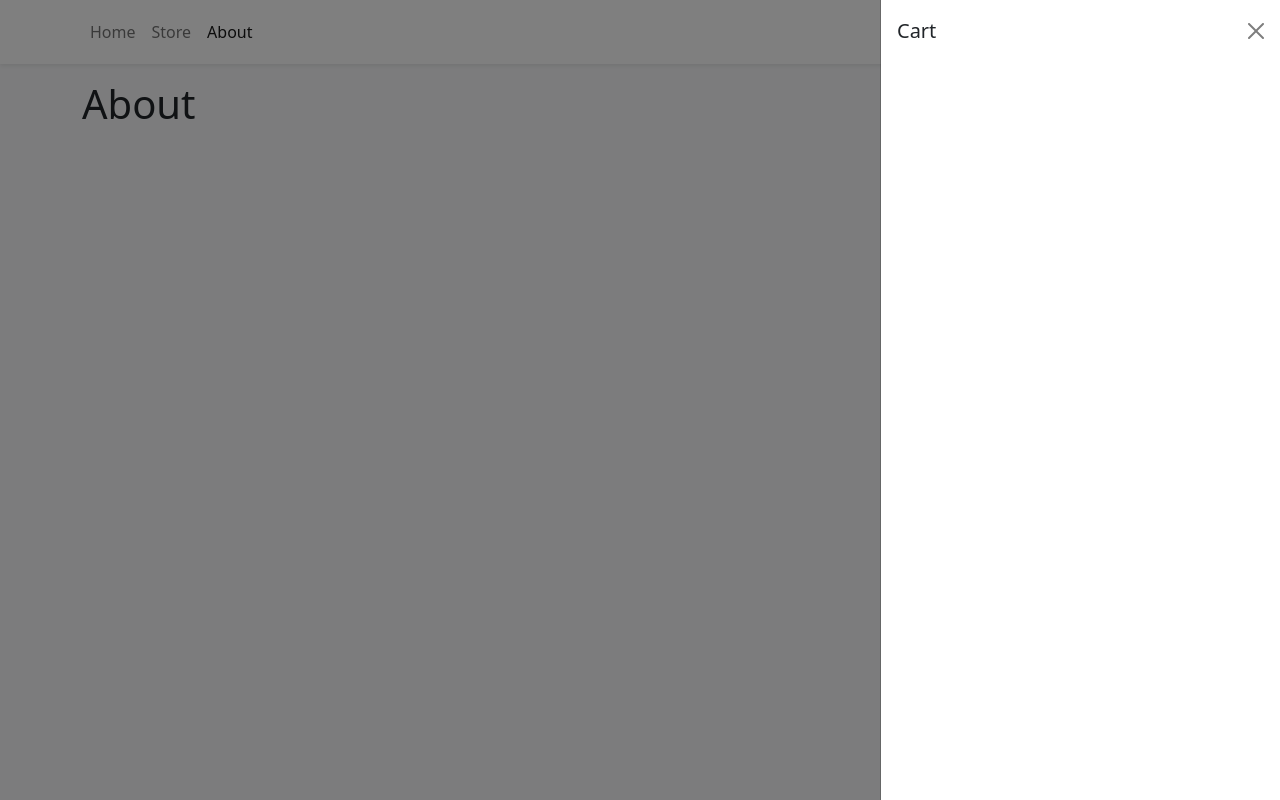
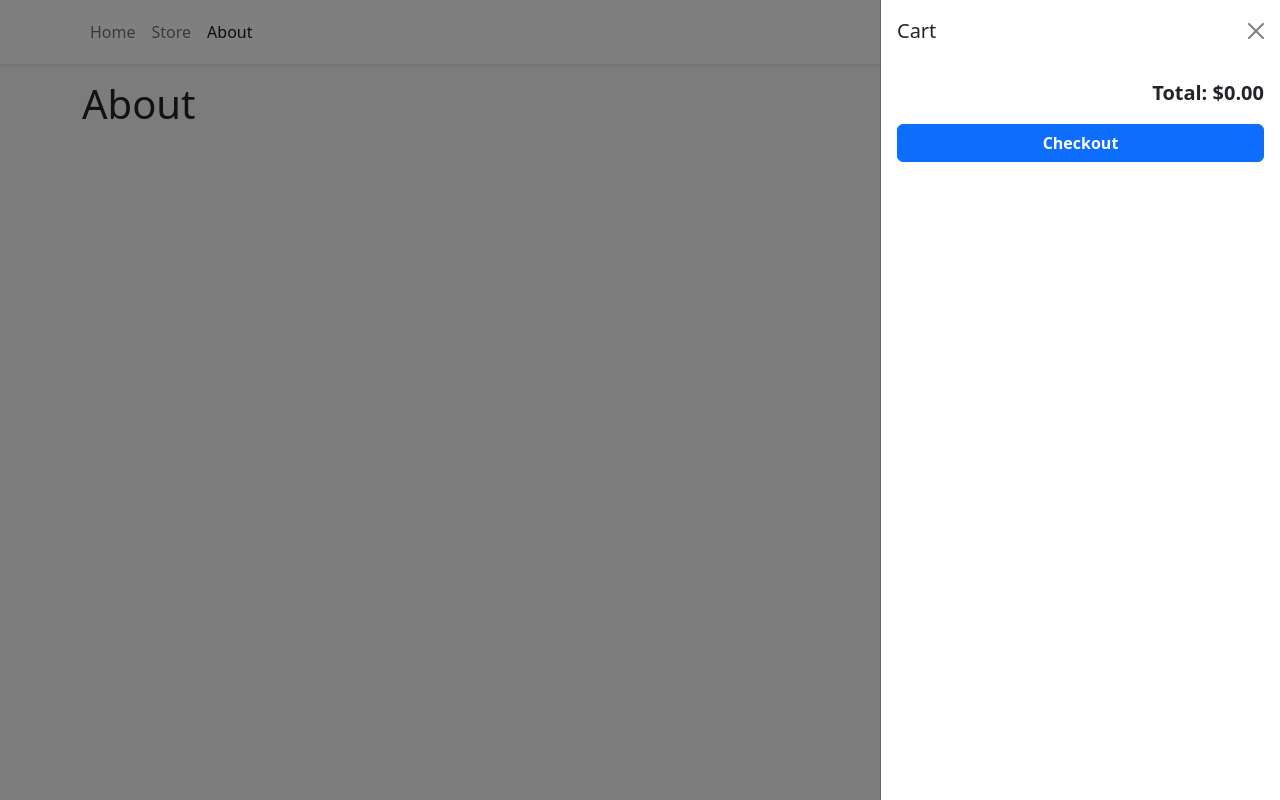
Before and after one commit to mynhinguyentruong/shopping-cart-ts, a React (Vite) app: page /about in a window 1280 px wide. Built offline with nearby package versions, Linux system fonts and the light colour scheme.

Commit message:
Calculate total

```diff
--- a/src/components/CartItem.tsx
+++ b/src/components/CartItem.tsx
@@ -14,7 +14,8 @@ type CartItemProps = {
 export function CartItem({ id, quantity}: CartItemProps) {
 
   const { removeFromCart } = useShoppingCart()
-  const item = storeItems.find(i => i.id === id) || null
+  const item = storeItems.find(i => i.id === id)
+  if (item == null) return null
 
   return (
     <Stack direction="horizontal" gap={2} className="d-flex align-items-center">
--- a/src/components/ShoppingCart.tsx
+++ b/src/components/ShoppingCart.tsx
@@ -1,13 +1,26 @@
-import { Offcanvas, Stack } from "react-bootstrap";
+import { Offcanvas, Stack, Button } from "react-bootstrap";
 
 import { useShoppingCart } from "../context/ShoppingCartContext";
+import { useState, useEffect } from 'react'
 
 import { CartItem } from '../components/CartItem'
+
+import storeItems from '../data/items.json'
+import { formatCurrency } from "../utilities/formatCurrency";
+
 
 export function ShoppingCart() {
 
   const { isOpen, closeCart, cartItems } = useShoppingCart()
 
+  const [total, setTotal] = useState(0)
+
+  useEffect(() => {
+    setTotal(cartItems?.reduce((sum, cartItem) => {
+      const item = storeItems.find(i => i.id === cartItem.id)
+      return sum + (item?.price || 0) * cartItem.quantity
+    }, 0))
+  }, [cartItems])
 
   return (
     <Offcanvas show={isOpen} onHide={closeCart} placement="end">
@@ -19,6 +32,8 @@ export function ShoppingCart() {
           {cartItems.map(item => (
             <CartItem key={item.id} {...item} />
           ))}
+        <div className="ms-auto fw-bold fs-5">Total: {formatCurrency(total)}</div>
+        <Button className="fw-bold">Checkout</Button>
         </Stack>
       </Offcanvas.Body>
     </Offcanvas>
```
